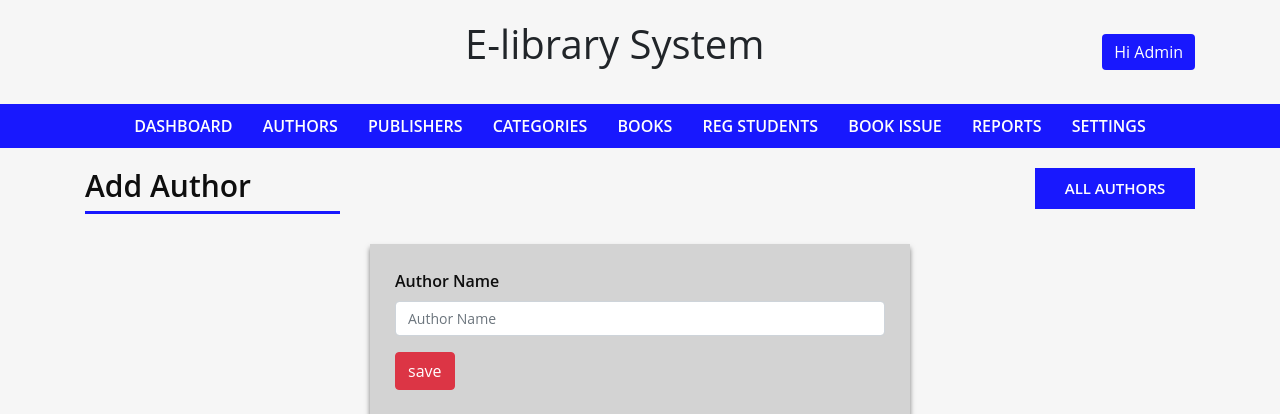
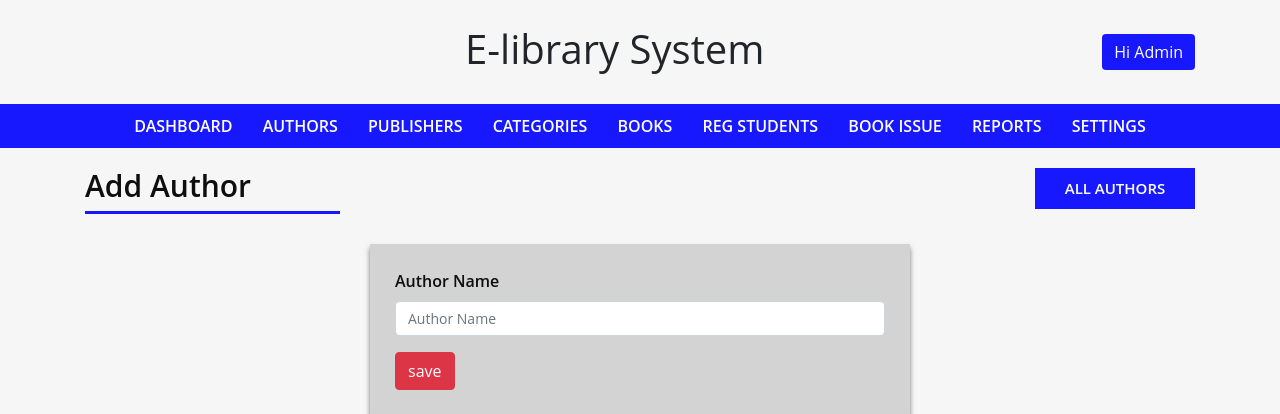
Before and after one commit to hafizGhulamMustafa/eLibrary, a PHP site: page /library-system/add-author.php in a window 1280 px wide. Shown: the top 414 px of the page. Run offline with PHP 8.4, Linux system fonts and the light colour scheme; a user stored in the database is signed in.

Commit message:
git init

```diff
--- a/header.php
+++ b/header.php
@@ -20,7 +20,7 @@ if(!isset($_SESSION['username'])){ //check session is exists
           <div class="row">
               <div class="offset-md-4 col-md-4">
                 <div class="logo">
-                  <h1 style="padding-top: 20px;">E-library System</h1>
+                  <h1 style="padding-top: 25px;">E-library System</h1>
                   <!-- <a href="#"><img src="images/loginImg.png"></a> -->
                 </div>
               </div>
```
